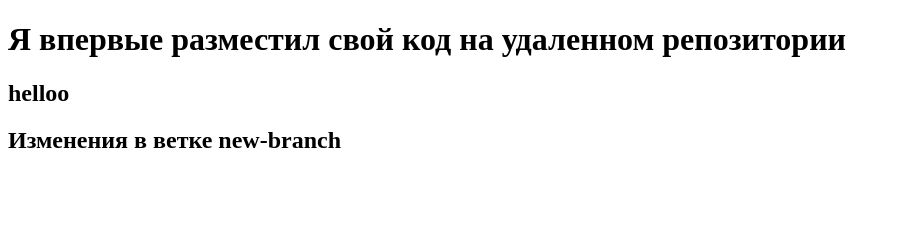
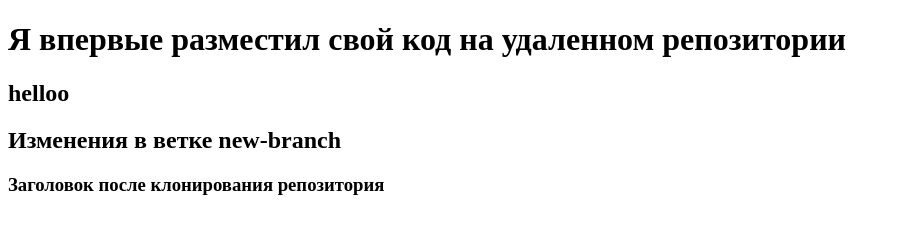
Before and after one commit to azat12v/new-repo, a plain HTML site: page index.html in a window 1280 px wide. Shown: the whole page, without its empty margins (0-900 px from the left). Drawn offline with Linux system fonts and the light colour scheme.

Commit message:
commit after cloning

```diff
--- a/index.html
+++ b/index.html
@@ -9,5 +9,6 @@
     <h1>Я впервые разместил свой код на удаленном репозитории</h1>
     <h2>helloo</h2>
     <h2>Изменения в ветке new-branch</h2>
+    <h3>Заголовок после клонирования репозитория</h3>
 </body>
 </html>
```
